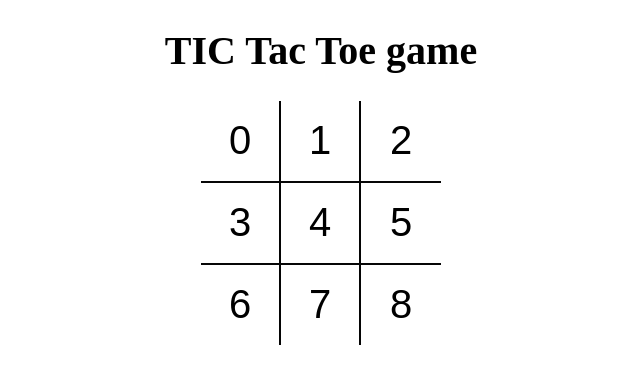
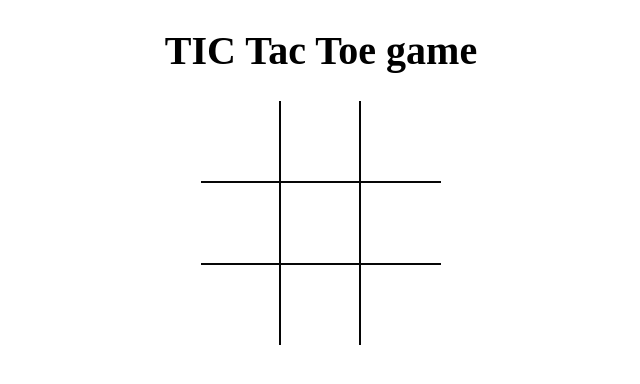
Before and after one commit to spectrum007/Tic_Tac_ToeGame, a React (Vite) app: page / in a window 1280 px wide. Shown: the top 384 px of the page, without its empty margins (319-959 px from the left). Built offline with nearby package versions, Linux system fonts and the light colour scheme.

Commit message:
Added state of board and events

```diff
--- a/src/Components/Board.jsx
+++ b/src/Components/Board.jsx
@@ -1,23 +1,55 @@
-import React from "react";
+import React, { useState } from "react";
 import Square from "./Square";
 
 function Board() {
+  const [board, SetBoard] = useState(Array(9).fill(null));
+  const [isXnext, setIsXnext] = useState(false);
+  const handleSquareClick = (position) => {
+    if (board[position]) {
+      return;
+    }
+    SetBoard((prev) => {
+      return prev.map((square, pos) => {
+        if (pos === position) {
+          return isXnext ? "X" : "O";
+        }
+        return square;
+      });
+    });
+    setIsXnext((prev) => {
+      if (prev === false) {
+        return true;
+      }
+      return false;
+    });
+  };
+
+  const renderSquare = (position) => {
+    return (
+      <Square
+        value={board[position]}
+        onClick={() => {
+          handleSquareClick(position);
+        }}
+      />
+    );
+  };
   return (
     <div className="board">
       <div className="board-row">
-        <Square value={0} />
-        <Square value={1} />
-        <Square value={2} />
+        {renderSquare(0)}
+        {renderSquare(1)}
+        {renderSquare(2)}
       </div>
       <div className="board-row">
-        <Square value={3} />
-        <Square value={4} />
-        <Square value={5} />
+        {renderSquare(3)}
+        {renderSquare(4)}
+        {renderSquare(5)}
       </div>
       <div className="board-row">
-        <Square value={6} />
-        <Square value={7} />
-        <Square value={8} />
+        {renderSquare(6)}
+        {renderSquare(7)}
+        {renderSquare(8)}
       </div>
     </div>
   );
--- a/src/Components/Square.jsx
+++ b/src/Components/Square.jsx
@@ -1,9 +1,9 @@
 import React from "react";
 
-const Square = ({ value }) => {
+const Square = ({ value, onClick }) => {
   // porps is used to access the parametres of the components ......we can just destructure them and use the exact key word
   return (
-    <button type="button" className="square">
+    <button type="button" className="square" onClick={onClick}>
       {value}
     </button>
   );
```
